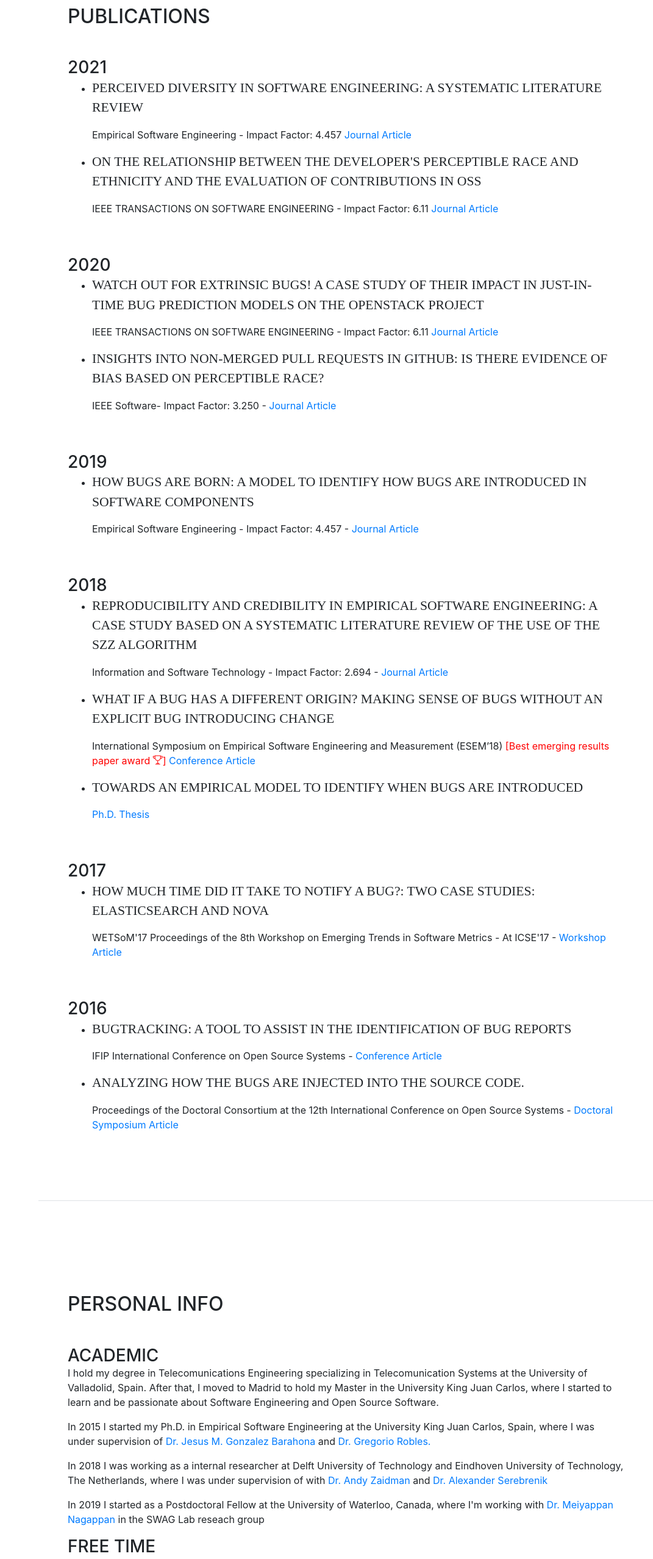
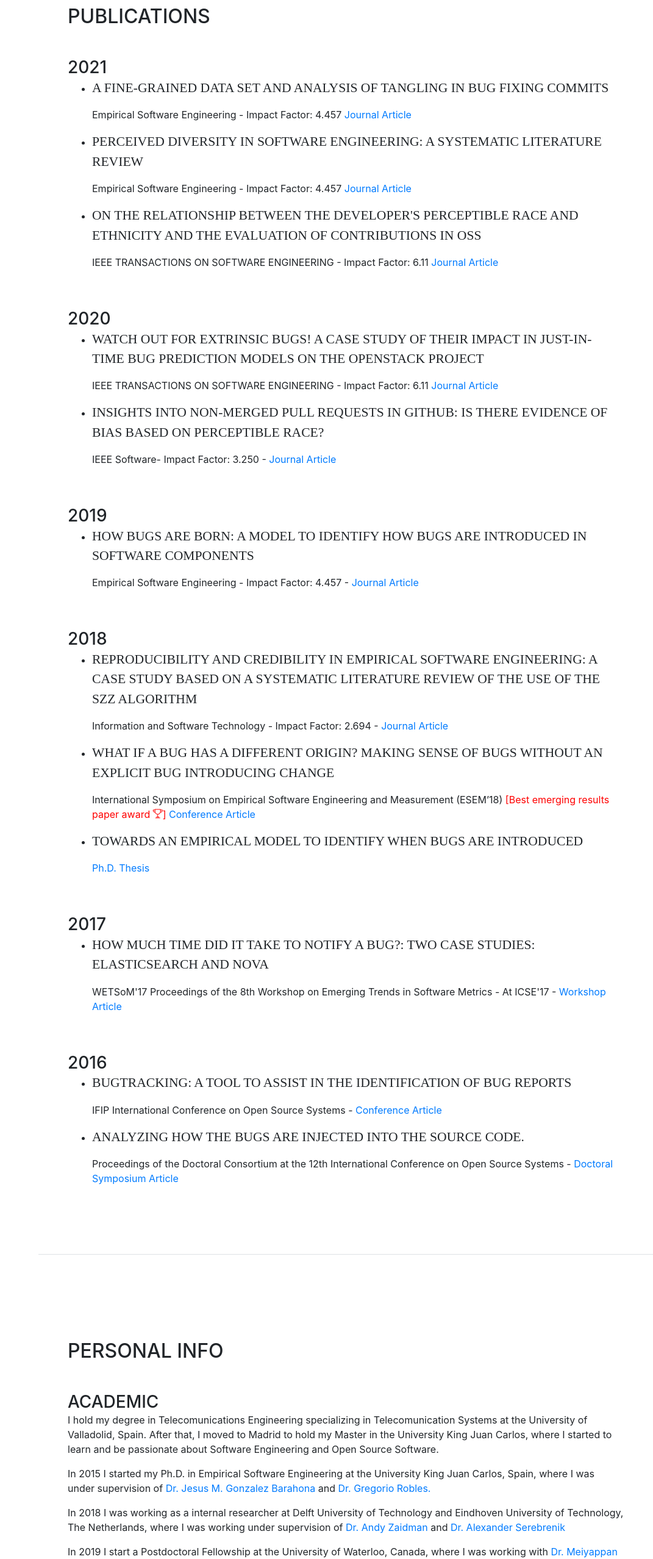
Before and after one commit to Gemarodri/PersonalWeb, a website with bundled scripts: page index.html in a window 1280 px wide. Shown: the part 1640-4196 px from the top of the page at 61% size, without its empty margins (209-1280 px from the left). Built offline with nearby package versions, Linux system fonts and the light colour scheme; some icons are missing; a web font is replaced by a local one.

Commit message:
Update index.html

```diff
--- a/index.html
+++ b/index.html
@@ -173,7 +173,11 @@
       <div class="resume-item d-flex flex-column flex-md-row mb-5">
           <div class="resume-content mr-auto">
             <h3 class="mb-0">2021</h3>
-            <ul >
+            <ul>
+              <li><div class="subheading mb-3"> A Fine-grained Data Set and Analysis of Tangling in Bug Fixing Commits </div>
+                  <p> Empirical Software Engineering - Impact Factor: 4.457  <a href="https://arxiv.org/pdf/2011.06244.pdf"> Journal Article </a></p></li>
+            </ul>
+            <ul>
               <li><div class="subheading mb-3"> Perceived diversity in software engineering: a systematic literature review </div>
                   <p> Empirical Software Engineering - Impact Factor: 4.457  <a href="https://link.springer.com/content/pdf/10.1007/s10664-021-09992-2.pdf"> Journal Article </a></p></li>
             </ul>
@@ -260,8 +264,8 @@
           <h3 class="mb-0">Academic</h3>
           <p> I hold my degree in Telecomunications Engineering specializing in Telecomunication Systems at the University of Valladolid, Spain. After that, I moved to Madrid to hold my Master in the University King Juan Carlos, where I started to learn and be passionate about Software Engineering and Open Source Software. </p>
           <p> In 2015 I started my Ph.D. in Empirical Software Engineering at the University King Juan Carlos, Spain, where I was under supervision of <a href="https://gsyc.urjc.es/~jgb/"> Dr. Jesus M. Gonzalez Barahona</a> and <a href="https://gsyc.urjc.es/~grex/"> Dr. Gregorio Robles. </a></p>
-          <p> In 2018 I was working as a internal researcher at Delft University of Technology and Eindhoven University of Technology, The Netherlands, where I was under supervision of with <a href="https://azaidman.github.io"> Dr. Andy Zaidman</a> and <a href="https://www.win.tue.nl/~aserebre/"> Dr. Alexander Serebrenik </a></p>
-          <p> In 2019 I started as a Postdoctoral Fellow at the University of Waterloo, Canada, where I'm working with <a href="https://cs.uwaterloo.ca/~m2nagapp/"> Dr. Meiyappan Nagappan</a> in the SWAG Lab reseach group</p>
+          <p> In 2018 I was working as a internal researcher at Delft University of Technology and Eindhoven University of Technology, The Netherlands, where I was working under supervision of <a href="https://azaidman.github.io"> Dr. Andy Zaidman</a> and <a href="https://www.win.tue.nl/~aserebre/"> Dr. Alexander Serebrenik </a></p>
+          <p> In 2019 I start a Postdoctoral Fellowship at the University of Waterloo, Canada, where I was working with <a href="https://cs.uwaterloo.ca/~m2nagapp/"> Dr. Meiyappan Nagappan</a> in the SWAG Lab reseach group until I started as Assistant professor at the University of British Columbia in July 2021.</p>
           <h3 class="mb-0">Free Time</h3>
           <p> In my free time, I spend time hiking and running. I have started skiing and playing squash. I follow a number of sci-fi and fantasy genre movies and television shows. I love coffee and food.</p>
 
@@ -331,7 +335,7 @@
           </ul>
           <h3 class="mb-0">2021-2022 (Winter Term)</h3>
           <ul class="fa-ul mb-0">
-            <li> <a href="https://courses.students.ubc.ca/cs/courseschedule?pname=subjarea&tname=subj-section&dept=COSC&course=499&section=001">COSC 499 : Software Capstone Projec</a>.</li>
+            <li> <a href="https://gemarodri.github.io/Capstone499/">COSC 499 : Software Capstone Project</a>.</li>
           </ul>
         </div>
       </section>
```
